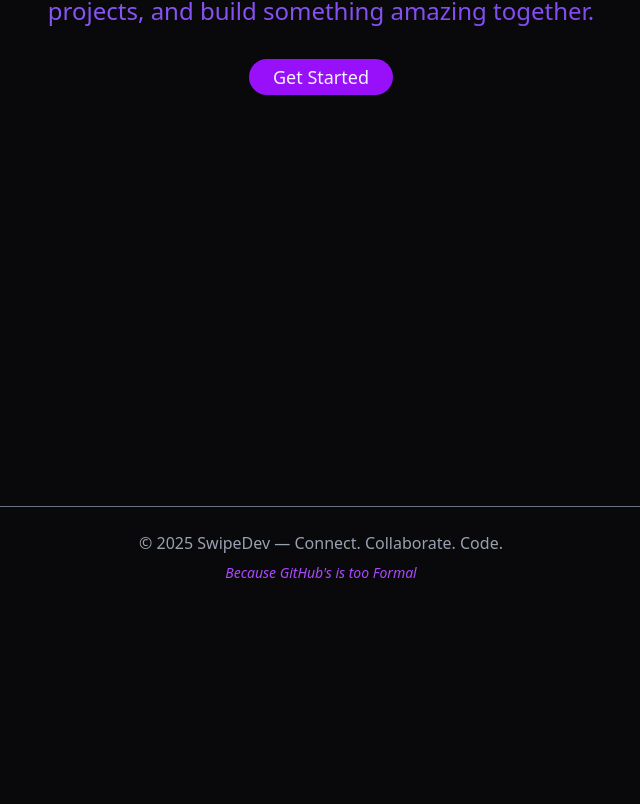
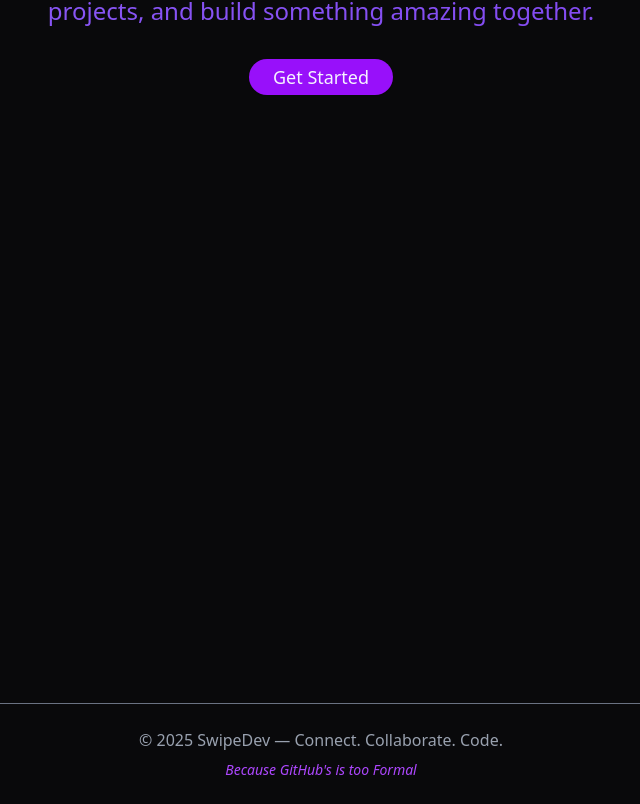
Before and after one commit to ANISH-422004/SwipeDev-, a React (Vite) app in the folder frontend/: page / in a window 1280 px wide. Shown: the part 273-1077 px from the top of the page, without its empty margins (319-959 px from the left). Before the commit the page ends 880 px from the top, so only its background shows below. Built offline with nearby package versions, Linux system fonts and the light colour scheme.

Commit message:
Footer Sagrigated

```diff
--- a/frontend/src/App.jsx
+++ b/frontend/src/App.jsx
@@ -2,6 +2,7 @@ import React from "react";
 import { ThemeProvider } from "./context/ThemeProvider";
 import NavBar from "./components/NavBar";
 import Approutes from "./routes/Approutes";
+import Footer from "./components/Footer";
 
 const App = () => {
   return (
@@ -12,6 +13,7 @@ const App = () => {
           {/* Routes  */}
             <Approutes />
         </div>
+        <Footer/>
       </ThemeProvider>
     </div>
   );
--- /dev/null
+++ b/frontend/src/components/Footer.jsx
@@ -0,0 +1,16 @@
+import React from 'react'
+
+const Footer = () => {
+  return (
+    <footer className="mt-24 p-6 w-full text-center border-t border-gray-500 z-10">
+    <p className="text-gray-400">
+      © 2025 SwipeDev — Connect. Collaborate. Code.
+    </p>
+    <p className="text-sm italic mt-2 text-purple-500 u">
+      Because GitHub's is too Formal
+    </p>
+  </footer>
+  )
+}
+
+export default Footer
--- a/frontend/src/screen/LandingPage.jsx
+++ b/frontend/src/screen/LandingPage.jsx
@@ -52,15 +52,7 @@ const LandingPage = () => {
         ))}
       </section> */}
 
-      {/* Footer */}
-      <footer className="mt-24 p-6 w-full text-center border-t border-gray-500 z-10">
-        <p className="text-gray-400">
-          © 2025 SwipeDev — Connect. Collaborate. Code.
-        </p>
-        <p className="text-sm italic mt-2 text-purple-500 u">
-          Because GitHub's is too Formal
-        </p>
-      </footer>
+
     </div>
   );
 };
```
